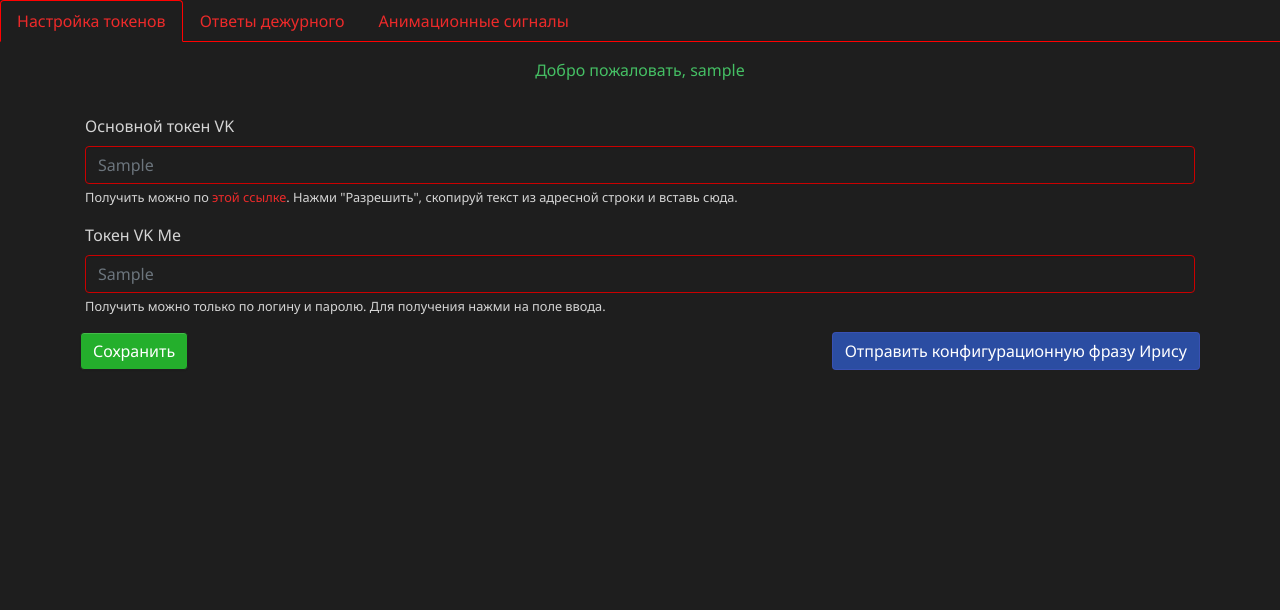
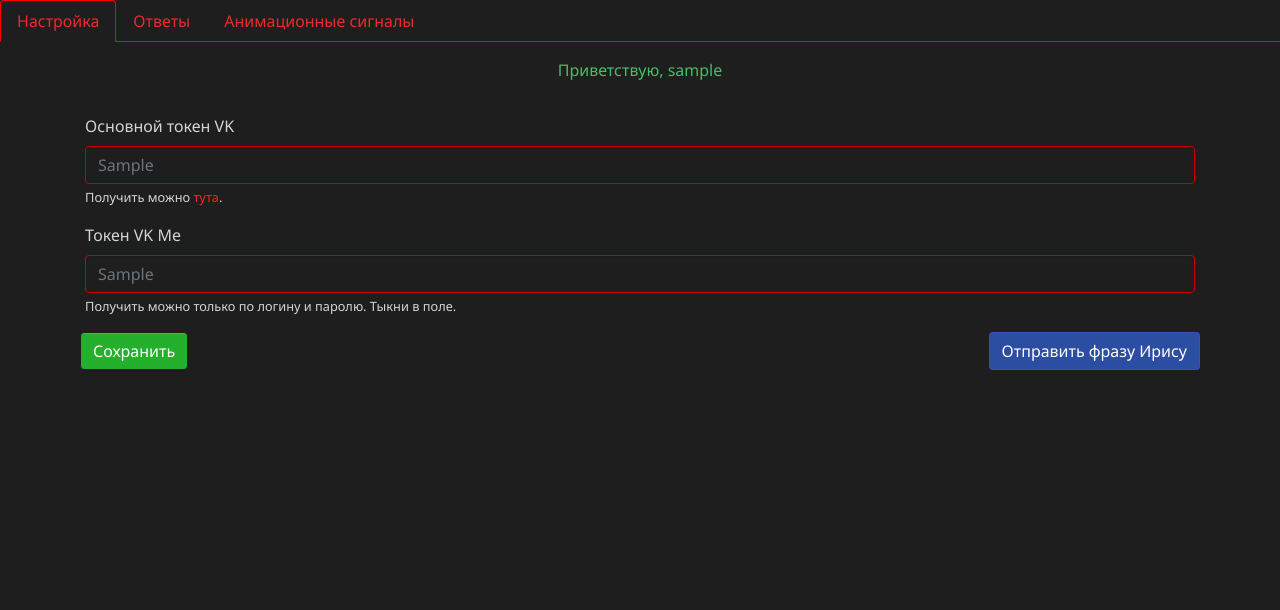
Before and after one commit to Azeget/ICADS, a Flask app: template duty/templates/pages/admin.html in a window 1280 px wide. Shown: the part 26-636 px from the top of the page. Run offline with Flask 2, Linux system fonts and the light colour scheme; the template is opened without the code that fills it: most values are stand-ins (such as "Sample title", 1, 10 or a date in 2020); parts of the project's set-up code (start-up, migrations or seed data) failed here and were passed over; some libraries are stand-ins or nearby versions.

Commit message:
Update admin.html

```diff
--- a/duty/templates/pages/admin.html
+++ b/duty/templates/pages/admin.html
@@ -2,9 +2,9 @@
 <div>
     <ul class="nav nav-tabs">
         <li class="nav-item"><a role="tab" data-toggle="tab" class="nav-link" id="#CB-settings-link"
-                href="#CB-settings">Настройка токенов</a></li>
+                href="#CB-settings">Настройка</a></li>
         <li class="nav-item"><a role="tab" data-toggle="tab" class="nav-link" id="#Responses-link"
-                href="#Responses">Ответы дежурного</a></li>
+                href="#Responses">Ответы</a></li>
         <li class="nav-item"><a role="tab" data-toggle="tab" class="nav-link" id="#DynTemplates-link"
                 href="#DynTemplates">Анимационные сигналы</a></li>
     </ul>
@@ -20,23 +20,22 @@
                                     {{ warn['text'] }}
                                 </div>
                                 {% endif %}
-                                <p class="text-center" style="color: #45bf64;">Добро пожаловать, {{ username }}</p>
+                                <p class="text-center" style="color: #45bf64;">Приветствую, {{ username }}</p>
                                 <div class="p-2"></div>
                                 <form action="/api/edit_current_user" method="post">
                                     <div class="form-group"><label for="access_token">Основной токен VK</label><input
                                             type="text" class="form-control" name="access_token" id="access_token"
                                             placeholder="{{access_token}}">
-                                        <small id="access_token-help" class="form-text">Получить можно по <a
+                                        <small id="access_token-help" class="form-text">Получить можно <a
                                                 href="https://oauth.vk.com/authorize?client_id=2685278&scope=1073737727&redirect_uri=https://oauth.vk.com/blank.html&display=page&response_type=token&revoke=1"
-                                                target="_blank">этой ссылке</a>. Нажми "Разрешить", скопируй текст из
-                                            адресной строки и вставь сюда.
+                                                target="_blank">тута</a>.
                                         </small>
                                     </div>
                                     <div class="form-group"><label for="me_token">Токен VK Me</label>
                                         <input type="text" class="form-control" name="me_token" id="me_token"
                                             placeholder="{{me_token}}" onclick="getMeToken()">
                                         <small id="me_token-help" class="form-text">
-                                            Получить можно только по логину и паролю. Для получения нажми на поле ввода.
+                                            Получить можно только по логину и паролю. Тыкни в поле.
                                         </small>
                                     </div>
                                     <div class="form-row">
@@ -45,7 +44,7 @@
                                         </div>
                                         <div class="form-group ml-auto-sm">
                                             <button class="btn btn-secondary" name="id" value="{{db.owner_id}}"
-                                                formaction="/api/connect_to_iris">Отправить конфигурационную фразу
+                                                formaction="/api/connect_to_iris">Отправить фразу
                                                 Ирису</button>
                                             </div>
                                         <button hidden="true" id="mt-confirm" formaction="/api/get_me_token"></button>
@@ -54,8 +53,8 @@
                                     <input hidden="true" type="text" name="password" id="mt-password">
                                     <script>
                                         function getMeToken() {
-                                            document.getElementById('mt-login').value = prompt('Введи логин:')
-                                            document.getElementById('mt-password').value = prompt('Введи пароль:')
+                                            document.getElementById('mt-login').value = prompt('Укажите логин от аккаунты:')
+                                            document.getElementById('mt-password').value = prompt('Укажите пароль от аккаунта:')
                                             document.getElementById('mt-confirm').click()
                                         }
                                     </script>
@@ -454,7 +453,7 @@
                                         </div>
                                     </div>
                                     <div class="form-group"><button class="btn btn-primary"
-                                            type="submit">Сохранить</button></div>
+                                            type="submit">Установить</button></div>
                                 </form>
                             </div>
                         </div>
@@ -487,7 +486,7 @@
                                             <form action="/api/edit_dyntemplates" method="POST">
                                                 <div class="form-row">
                                                     <div class="col-md-4 col-lg-6">
-                                                        <label for="anim{{i}}-name">Название:</label>
+                                                        <label for="anim{{i}}-name">Имя:</label>
                                                         <input name="new_name" id="anim{{i}}-name"
                                                             value="{{db.anims[i]['name']}}" pattern=".+"
                                                             class="form-control mb-1" />
@@ -548,11 +547,11 @@
                                 {% endfor %}
                             </div>
                             {% else %}
-                            <p class="text-center">У тебя пока нет ни одной анимки<br>Но это легко решается нажатием на
+                            <p class="text-center">У тебя пока нет анимки<br>Но это легко решается нажатием на
                                 кнопку ниже ;)</p>
                             {% endif %}
                             <form action="/api/add_dyntemplate" method="POST">
-                                <button class="btn btn-secondary mt-2">Добавить новую анимку</button>
+                                <button class="btn btn-secondary mt-2">Добавить анимку</button>
                             </form>
                         </div>
                     </div>
```
